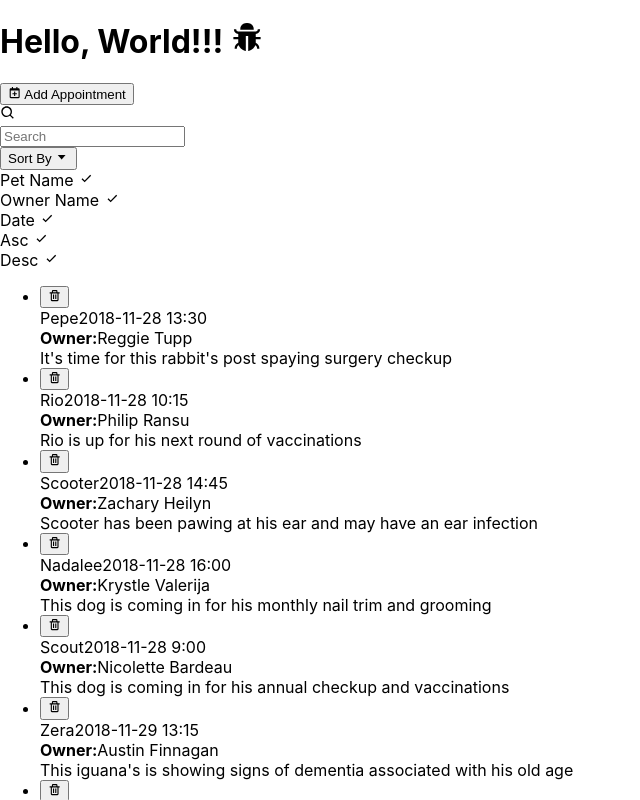
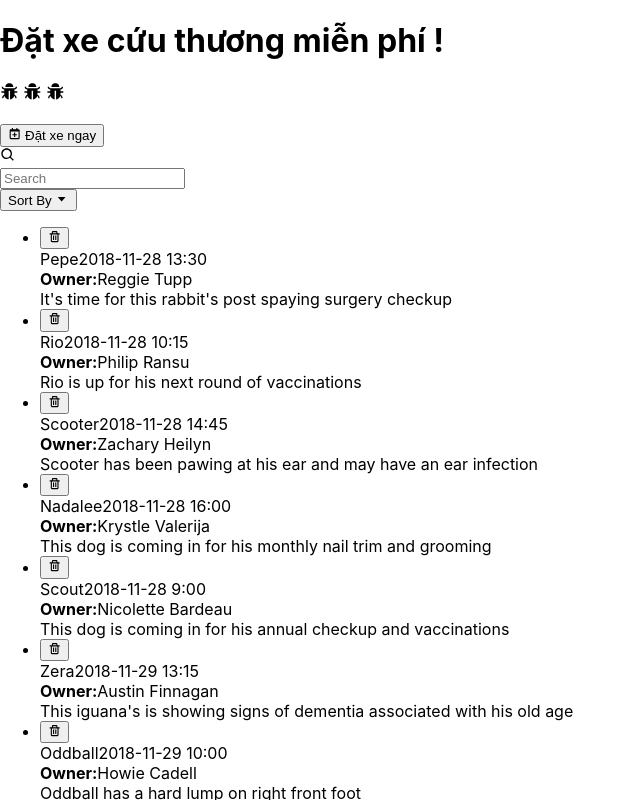
Before and after one commit to work-henry-smith/myreact, a React (Create React App) app: page / in a window 1280 px wide. Shown: the top 800 px of the page, without its empty margins (0-640 px from the left). Built offline with nearby package versions, Linux system fonts and the light colour scheme.

Commit message:
dự án xe cấp cứu miễn phí

```diff
--- a/public/index.html
+++ b/public/index.html
@@ -5,7 +5,7 @@
     <meta name="viewport" content="width=device-width, initial-scale=1" />
     <meta name="theme-color" content="#000000" />
 
-    <title>my react is for you!</title>
+    <title>Xe Cấp Cứu</title>
   </head>
   <body>
     <noscript>You need to enable JavaScript to run this app.</noscript>
--- a/src/App.js
+++ b/src/App.js
@@ -7,8 +7,8 @@ import PropList from './components/PropList'
 function App() {
   return (
     <div className="App">
-      <h1>Hello, World!!! <AiFillBug /></h1>
-
+      <h1>Đặt xe cứu thương miễn phí !</h1>
+      <h3><AiFillBug /> <AiFillBug />  <AiFillBug /></h3>
       <AddAppointment />
 
       <Search />
--- a/src/components/AddAppointment.js
+++ b/src/components/AddAppointment.js
@@ -6,7 +6,7 @@ const AddAppointment = () => {
   return (
     <div>
       <button onClick={() => {setToggleForm(!toggleForm)}} className="bg-blue-400 text-white px-2 py-3 w-full text-left rounded-t-md">
-        <div><BiCalendarPlus className="inline-block align-text-top" />  Add Appointment</div>
+        <div><BiCalendarPlus className="inline-block align-text-top" />   Đặt xe ngay</div>
       </button>
       {toggleForm && <div className="border-r-2 border-b-2 border-l-2 border-light-blue-500 rounded-b-md pl-4 pr-4 pb-4">
         <div className="sm:grid sm:grid-cols-3 sm:gap-4 sm:items-start  sm:pt-5">
--- a/src/components/Search.js
+++ b/src/components/Search.js
@@ -1,6 +1,8 @@
 import {BiSearch,BiCaretDown,BiCheck} from 'react-icons/bi';
+import {useState} from 'react';
 
-const Dropdown = () => {
+const Dropdown = ({toggle}) => {
+  if (!toggle) {return null}
   return (
     <div className="origin-top-right absolute right-0 mt-2 w-56
     rounded-md shadow-lg bg-white ring-1 ring-black ring-opacity-5">
@@ -26,6 +28,7 @@ const Dropdown = () => {
 }
 
 const Search = () => {
+  let[toggleSort,setToggleSort] = useState(false);
   return (
     <div className="py-5">
       <div className="mt-1 relative rounded-md shadow-sm">
@@ -37,11 +40,11 @@ const Search = () => {
           className="pl-8 rounded-md focus:ring-indigo-500 focus:border-indigo-500 block w-full sm:text-sm border-gray-300" placeholder="Search" />
         <div className="absolute inset-y-0 right-0 flex items-center">
           <div>
-              <button type="button"
+            <button onClick={() => {setToggleSort(!toggleSort)}} type="button"
               className="justify-center px-4 py-2 bg-blue-400 border-2 border-blue-400 text-sm text-white hover:bg-blue-700 focus:outline-none focus:ring-2 focus:ring-offset-2 flex items-center" id="options-menu" aria-haspopup="true" aria-expanded="true">
               Sort By <BiCaretDown className="ml-2" />
             </button>
-              <Dropdown />
+            <Dropdown toggle={toggleSort} />
           </div>
         </div>
       </div>
```
Lines whose indentation alone changed are shown as unchanged.
